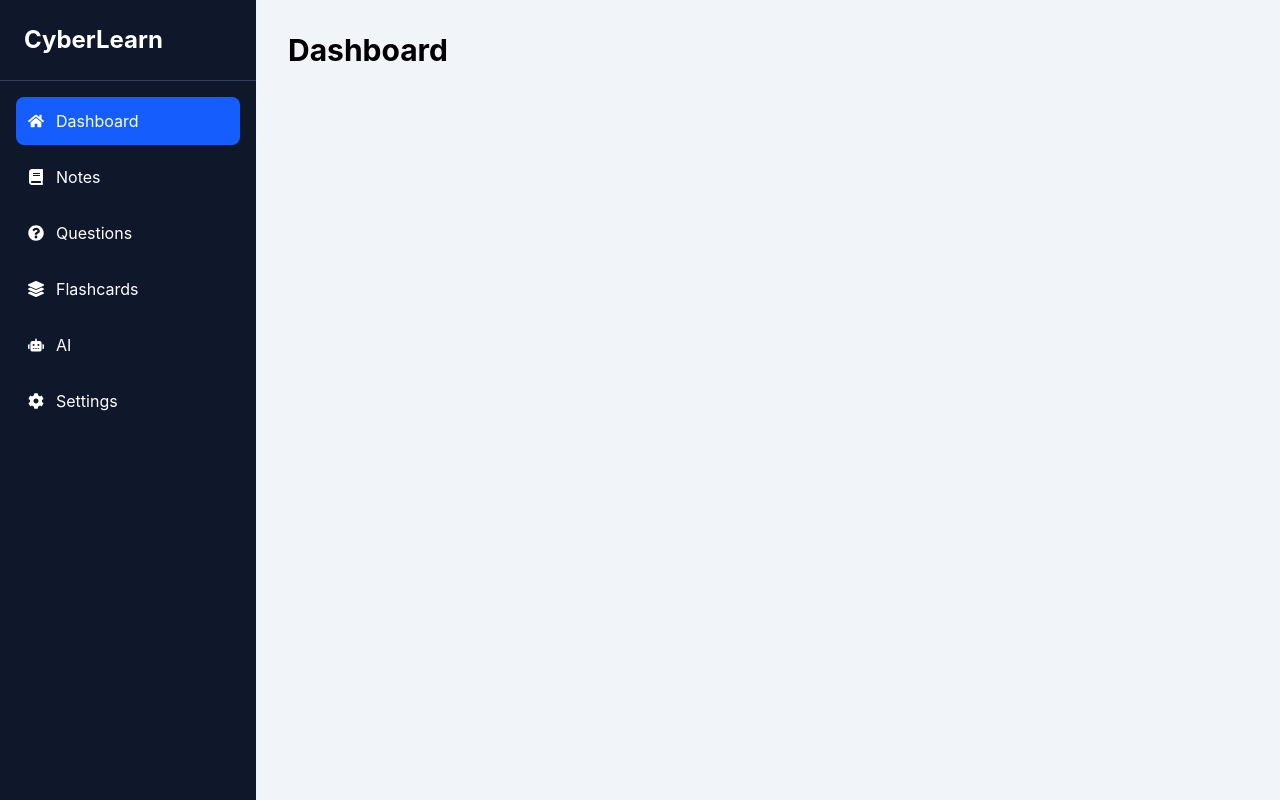
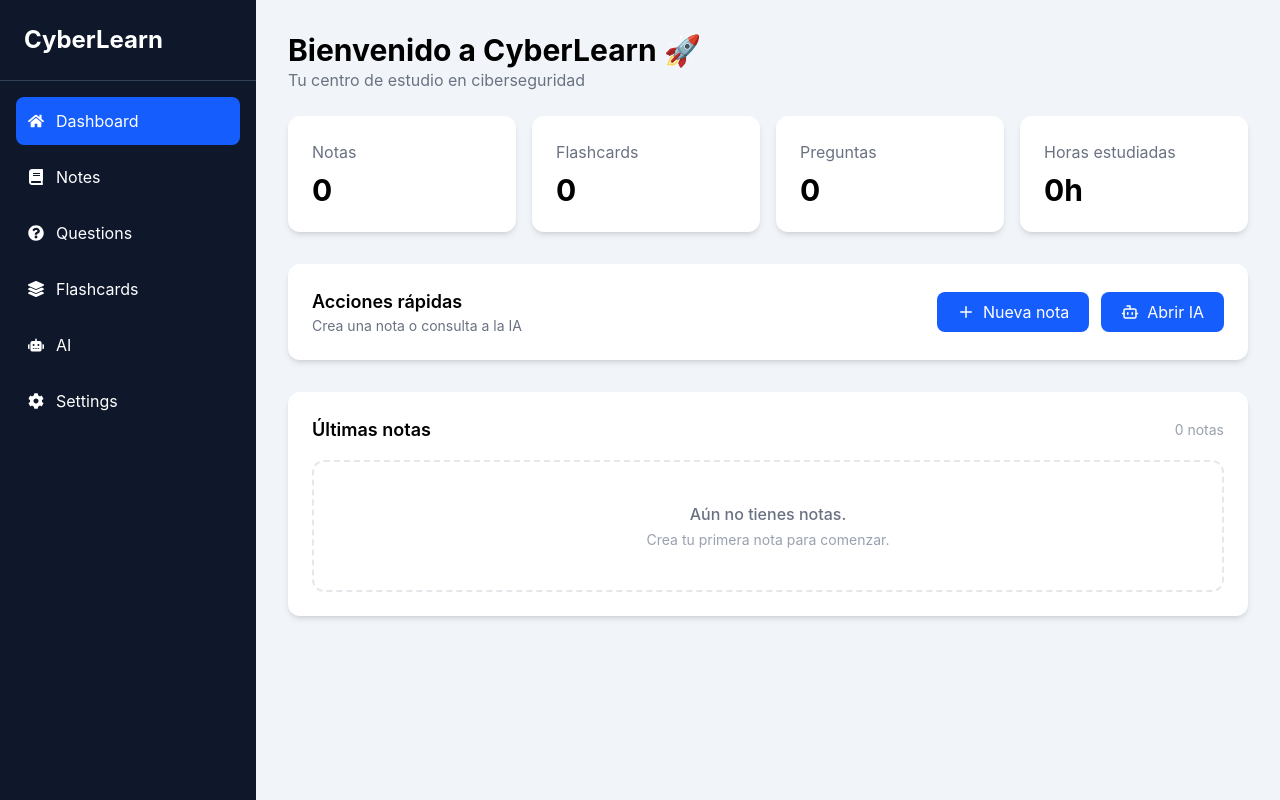
Before and after one commit to Lemonsszz/CyberLearn, a React app in the folder frontend/: page / in a window 1280 px wide. Built offline with nearby package versions, Linux system fonts and the light colour scheme; the HTML template or start-up script is replaced by a standard one.

Commit message:
feat: crando DASHBROAD UI

```diff
--- /dev/null
+++ b/frontend/src/components/ui/Button.jsx
@@ -0,0 +1,10 @@
+export default function Button({ children, onClick }) {
+    return (
+        <button
+            onClick={onClick}
+            className="bg-blue-600 hover:bg-blue-700 text-white px-5 py-2 rounded-lg transition"
+        >
+            {children}
+        </button>
+    );
+}
--- /dev/null
+++ b/frontend/src/components/ui/Card.jsx
@@ -0,0 +1,9 @@
+export default function Card({ children, className = "" }) {
+    return (
+        <div
+            className={`bg-white rounded-xl shadow-md p-6 ${className}`}
+        >
+            {children}
+        </div>
+    );
+}
--- /dev/null
+++ b/frontend/src/components/ui/SectionTitle.jsx
@@ -0,0 +1,11 @@
+export default function SectionTitle({ title, subtitle }) {
+    return (
+        <div className="mb-6">
+            <h2 className="text-3xl font-bold">{title}</h2>
+
+            <p className="text-gray-500">
+                {subtitle}
+            </p>
+        </div>
+    );
+}
--- /dev/null
+++ b/frontend/src/components/ui/StatCard.jsx
@@ -0,0 +1,13 @@
+import Card from "./Card";
+
+export default function StatCard({ title, value }) {
+    return (
+        <Card>
+            <p className="text-gray-500">{title}</p>
+
+            <h2 className="text-3xl font-bold mt-2">
+                {value}
+            </h2>
+        </Card>
+    );
+}
--- a/frontend/src/pages/Dashboard.jsx
+++ b/frontend/src/pages/Dashboard.jsx
@@ -1,7 +1,84 @@
+import { Plus, Bot } from "lucide-react";
+
+import SectionTitle from "../components/ui/SectionTitle";
+import StatCard from "../components/ui/StatCard";
+import Card from "../components/ui/Card";
+import Button from "../components/ui/Button";
+
 export default function Dashboard() {
     return (
-        <h1 className="text-3xl font-bold">
-            Dashboard
-        </h1>
-    )
+        <div className="space-y-8">
+
+            {/* Encabezado */}
+            <SectionTitle
+                title="Bienvenido a CyberLearn 🚀"
+                subtitle="Tu centro de estudio en ciberseguridad"
+            />
+
+            {/* Estadísticas */}
+            <div className="grid grid-cols-1 sm:grid-cols-2 lg:grid-cols-4 gap-4">
+                <StatCard title="Notas" value="0" />
+                <StatCard title="Flashcards" value="0" />
+                <StatCard title="Preguntas" value="0" />
+                <StatCard title="Horas estudiadas" value="0h" />
+            </div>
+
+            {/* Acciones rápidas */}
+            <Card>
+                <div className="flex flex-col sm:flex-row sm:items-center sm:justify-between gap-4">
+
+                    <div>
+                        <h3 className="text-lg font-semibold">
+                            Acciones rápidas
+                        </h3>
+
+                        <p className="text-gray-500 text-sm">
+                            Crea una nota o consulta a la IA
+                        </p>
+                    </div>
+
+                    <div className="flex gap-3">
+                        <Button>
+                            <span className="flex items-center gap-2">
+                                <Plus size={18} />
+                                Nueva nota
+                            </span>
+                        </Button>
+
+                        <Button>
+                            <span className="flex items-center gap-2">
+                                <Bot size={18} />
+                                Abrir IA
+                            </span>
+                        </Button>
+                    </div>
+
+                </div>
+            </Card>
+
+            {/* Últimas notas */}
+            <Card>
+                <div className="flex items-center justify-between mb-4">
+                    <h3 className="text-lg font-semibold">
+                        Últimas notas
+                    </h3>
+
+                    <span className="text-sm text-gray-400">
+                        0 notas
+                    </span>
+                </div>
+
+                <div className="border-2 border-dashed border-gray-200 rounded-xl p-10 text-center">
+                    <p className="text-gray-500 font-medium">
+                        Aún no tienes notas.
+                    </p>
+
+                    <p className="text-sm text-gray-400 mt-1">
+                        Crea tu primera nota para comenzar.
+                    </p>
+                </div>
+            </Card>
+
+        </div>
+    );
 }
```
